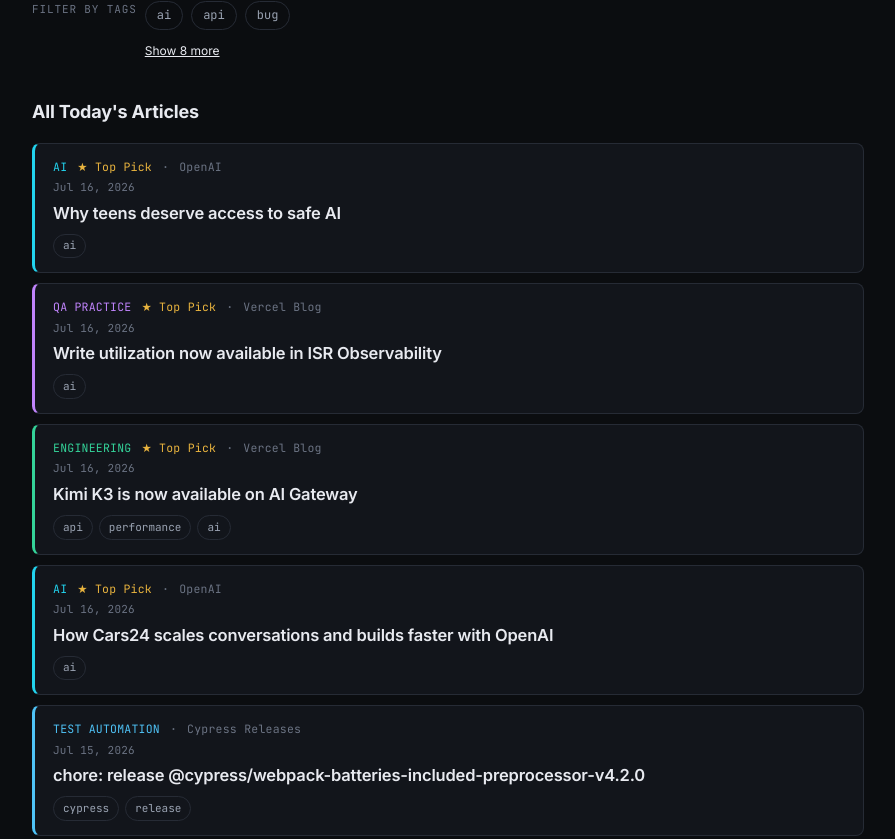
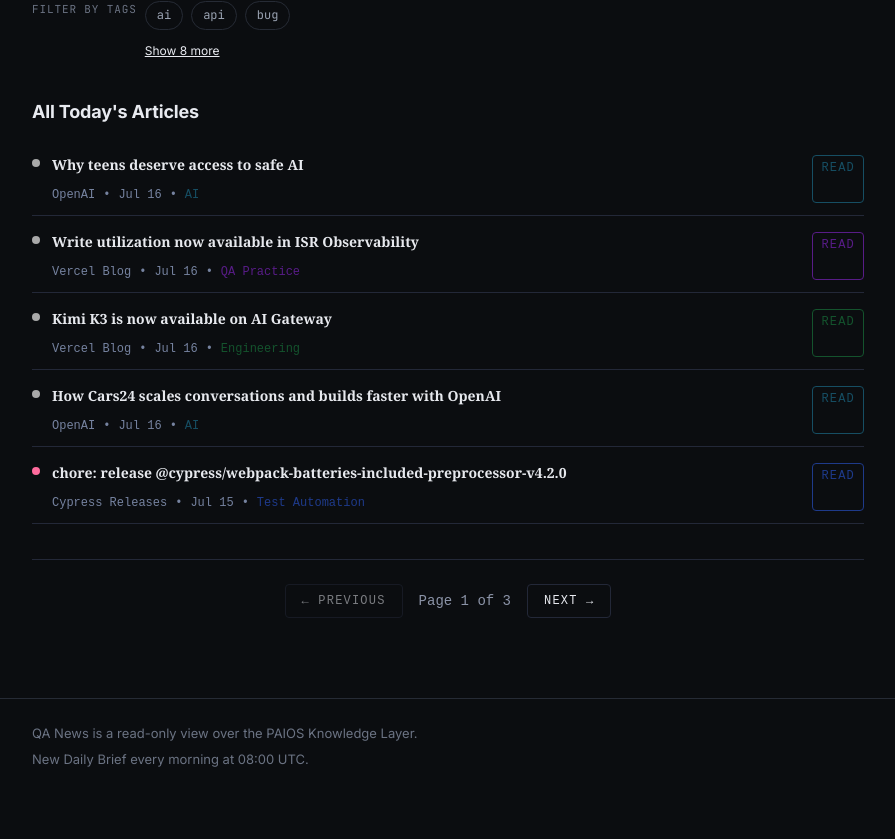
Before and after one commit to rciesielski3/qa-news, a Next.js app: page / in a window 1280 px wide. Shown: the part 690-1529 px from the top of the page, without its empty margins (192-1087 px from the left). After the commit the page ends 1492 px from the top, so only its background shows below. Built offline with nearby package versions, Linux system fonts and the light colour scheme.

Commit message:
feat: add pagination controls to ArticleList

```diff
--- a/src/components/ArticleList.tsx
+++ b/src/components/ArticleList.tsx
@@ -1,24 +1,75 @@
+'use client';
+
+import { useState, useEffect } from 'react';
 import type { Article } from '@/lib/types';
-import ArticleCard from './ArticleCard';
+import PipelineEntry from '@/components/PipelineEntry';
+import { paginateArticles, getTotalPages, clampPageNumber, calculateArticlesPerPage } from '@/lib/pagination';
 
 interface ArticleListProps {
   articles: Article[];
   topPickIds?: Set<string>;
 }
 
-export default function ArticleList({
-  articles,
-  topPickIds = new Set(),
-}: ArticleListProps) {
+export default function ArticleList({ articles, topPickIds }: ArticleListProps) {
+  const [pageNumber, setPageNumber] = useState(1);
+  const [articlesPerPage, setArticlesPerPage] = useState(6);
+
+  // Calculate articles per page on mount and resize
+  useEffect(() => {
+    const updateArticlesPerPage = () => {
+      const newPerPage = calculateArticlesPerPage(window.innerHeight);
+      setArticlesPerPage(newPerPage);
+    };
+
+    updateArticlesPerPage();
+    window.addEventListener('resize', updateArticlesPerPage);
+    return () => window.removeEventListener('resize', updateArticlesPerPage);
+  }, []);
+
+  const totalPages = getTotalPages(articles.length, articlesPerPage);
+  const validPageNumber = clampPageNumber(pageNumber, totalPages);
+  const pageArticles = paginateArticles(articles, validPageNumber, articlesPerPage);
+
+  if (articles.length === 0) {
+    return <p className="text-paper-muted">No articles found.</p>;
+  }
+
   return (
-    <ul className="feed">
-      {articles.map((article) => (
-        <ArticleCard
-          key={article.id}
-          article={article}
-          isTopPick={topPickIds.has(article.id)}
-        />
-      ))}
-    </ul>
+    <div className="space-y-4">
+      {/* Articles */}
+      <ul className="space-y-1 min-h-[400px]">
+        {pageArticles.map((article) => (
+          <PipelineEntry
+            key={article.id}
+            article={article}
+          />
+        ))}
+      </ul>
+
+      {/* Pagination controls */}
+      {totalPages > 1 && (
+        <div className="flex items-center justify-center gap-4 py-6 border-t border-ink-600 dark:border-ink-600">
+          <button
+            onClick={() => setPageNumber(Math.max(1, pageNumber - 1))}
+            disabled={pageNumber === 1}
+            className="px-4 py-2 font-mono text-xs uppercase tracking-widest border border-ink-600 rounded disabled:opacity-50 disabled:cursor-not-allowed hover:bg-ink-700 dark:hover:bg-ink-700 transition-colors"
+          >
+            ← Previous
+          </button>
+
+          <span className="text-sm font-mono text-paper-muted">
+            Page {validPageNumber} of {totalPages}
+          </span>
+
+          <button
+            onClick={() => setPageNumber(Math.min(totalPages, pageNumber + 1))}
+            disabled={pageNumber === totalPages}
+            className="px-4 py-2 font-mono text-xs uppercase tracking-widest border border-ink-600 rounded disabled:opacity-50 disabled:cursor-not-allowed hover:bg-ink-700 dark:hover:bg-ink-700 transition-colors"
+          >
+            Next →
+          </button>
+        </div>
+      )}
+    </div>
   );
 }
```
